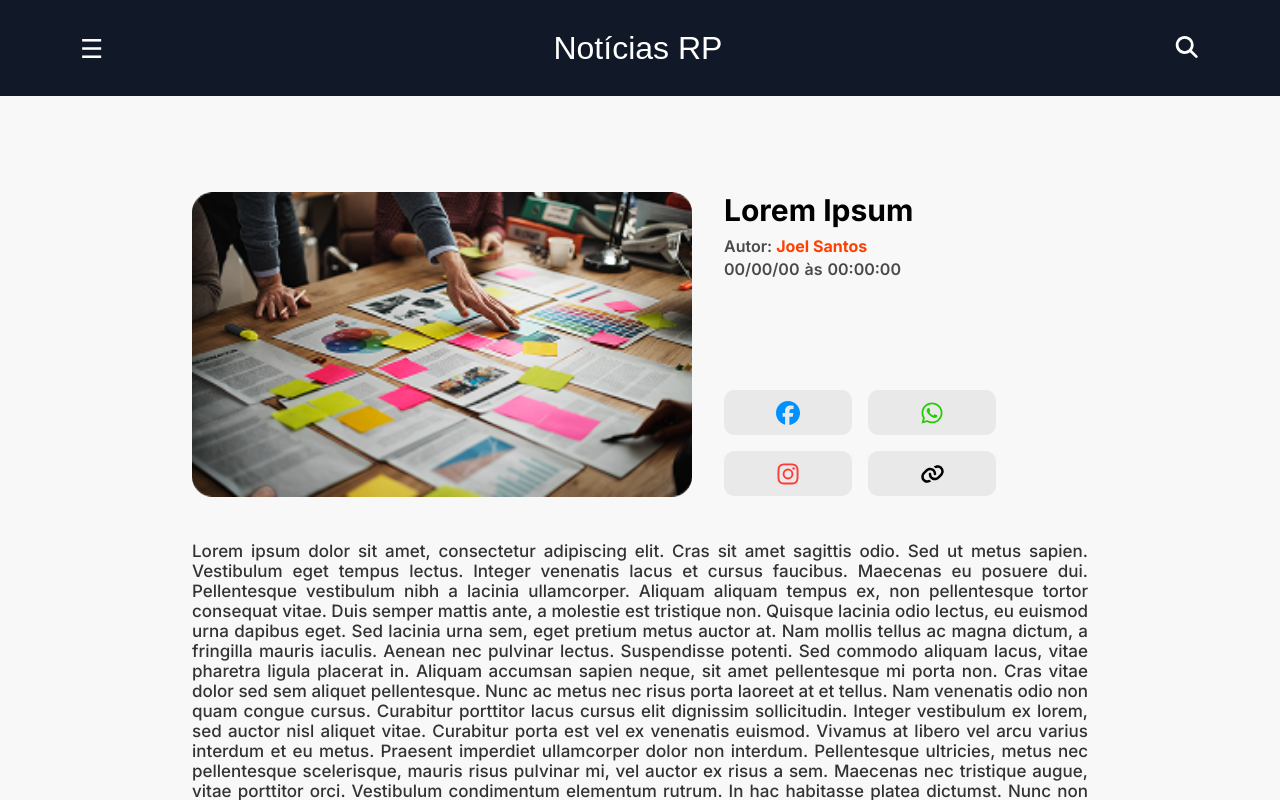
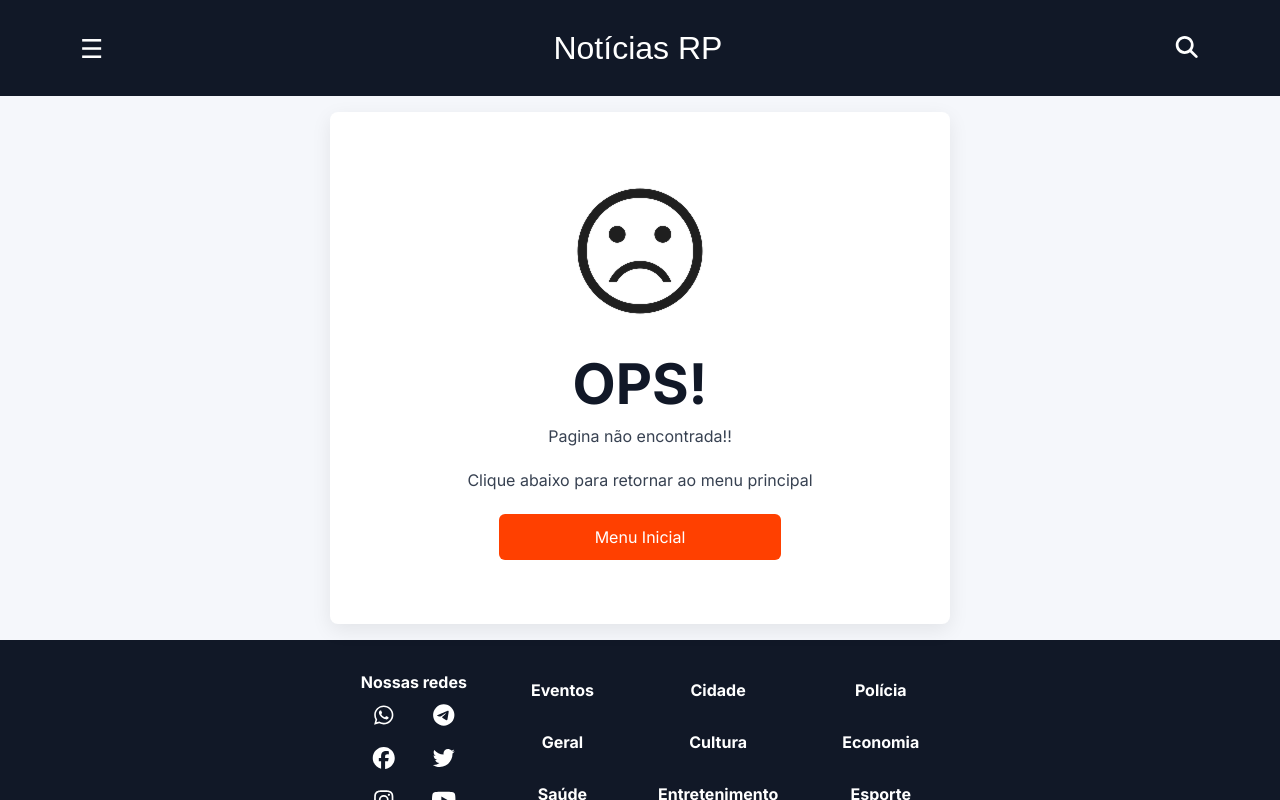
Before and after one commit to 01EmComp/portal-noticias, a React (Vite) app in the folder frontend/: page /news in a window 1280 px wide. Shown: the top 800 px of the page. Built offline with nearby package versions, Linux system fonts and the light colour scheme; no server answers; the database is empty; a web font is replaced by a local one.

Commit message:
Update AppRoutes.jsx
Signed-off-by: Vinícius Reis <vinicius@viniplugner.top>

```diff
--- a/frontend/src/AppRoutes.jsx
+++ b/frontend/src/AppRoutes.jsx
@@ -135,7 +135,7 @@ const AppRoutes = () => {
       <Route path="/about-us" element={<About />} />
 
       {/* News */}
-      <Route path="/news" element={<News />} />
+     <Route path="/news/:id" element={<News />} />
 
       {/* Terms and Services */}
       <Route path="/terms-and-services" element={<TermsAndServices />} />
```
